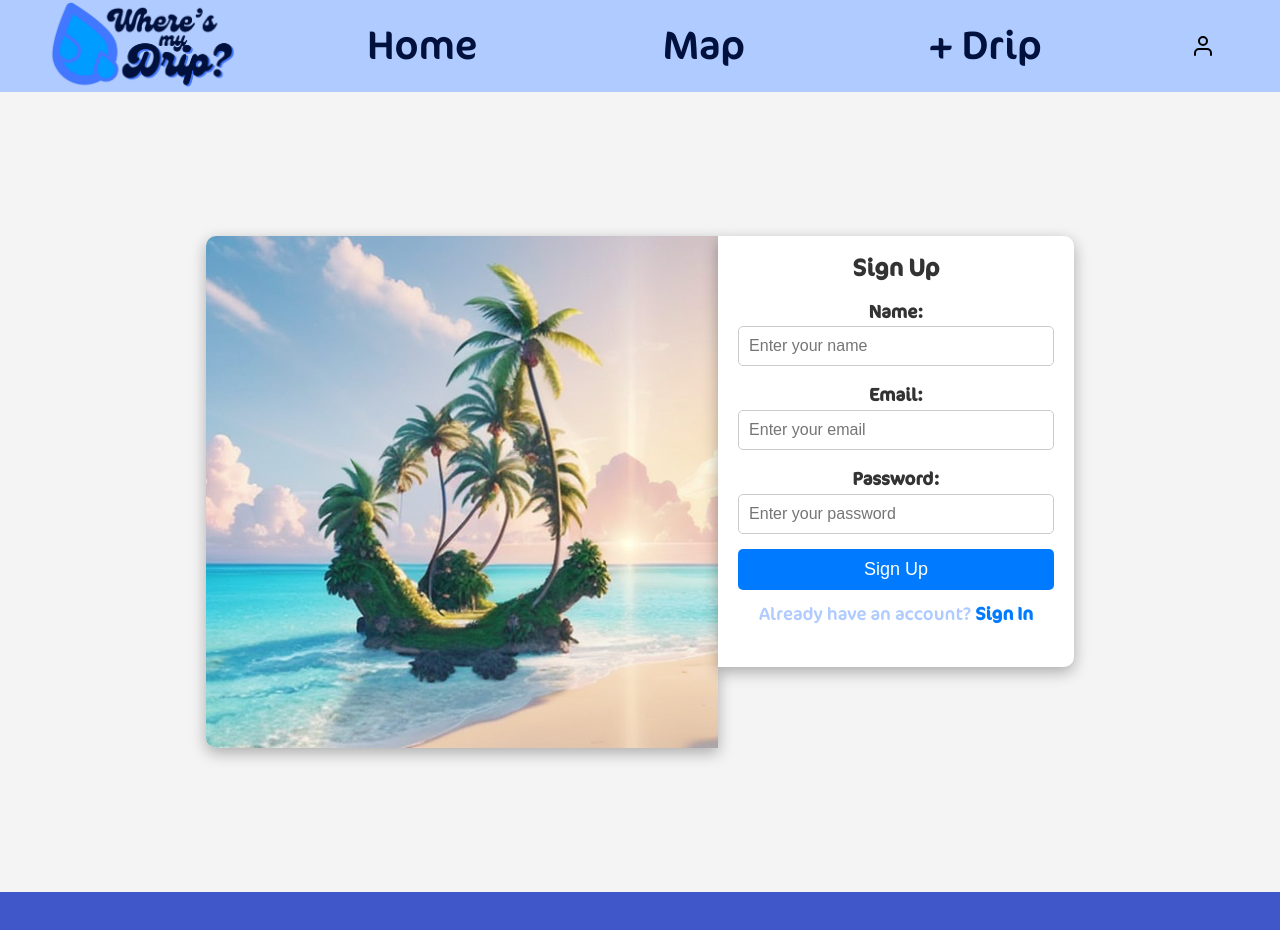
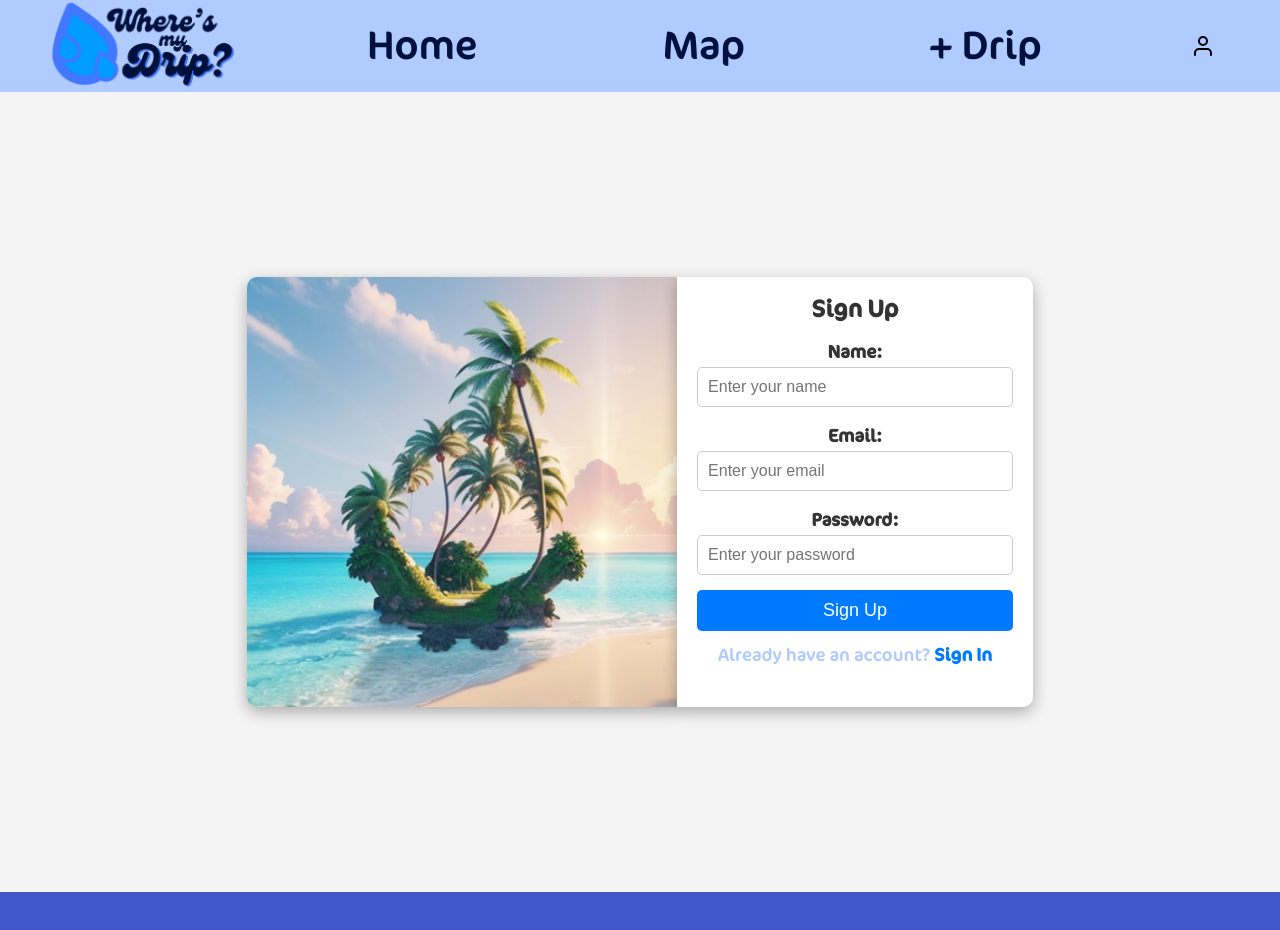
Before and after one commit to tam-n-huynh/Wheres-My-Drip, a React (Create React App) app in the folder client/: page / in a window 1280 px wide. Shown: the top 930 px of the page. Built offline with nearby package versions, Linux system fonts and the light colour scheme; no server answers.

Commit message:
Added max height var to fix sign up

```diff
--- a/client/src/Components/SignUp.css
+++ b/client/src/Components/SignUp.css
@@ -18,7 +18,7 @@
 
   .signup-image img {
     height: 100%; /* Set the image height to match the signup box */
-    max-width: 100%;
+    max-width: 430px;
     border-radius: 10px 0 0 10px; /* Rounded corners on the left only */
     box-shadow: 0 5px 15px rgba(0, 0, 0, 0.3);
     margin-right: 0px; /* Add spacing between the image and form */
```
